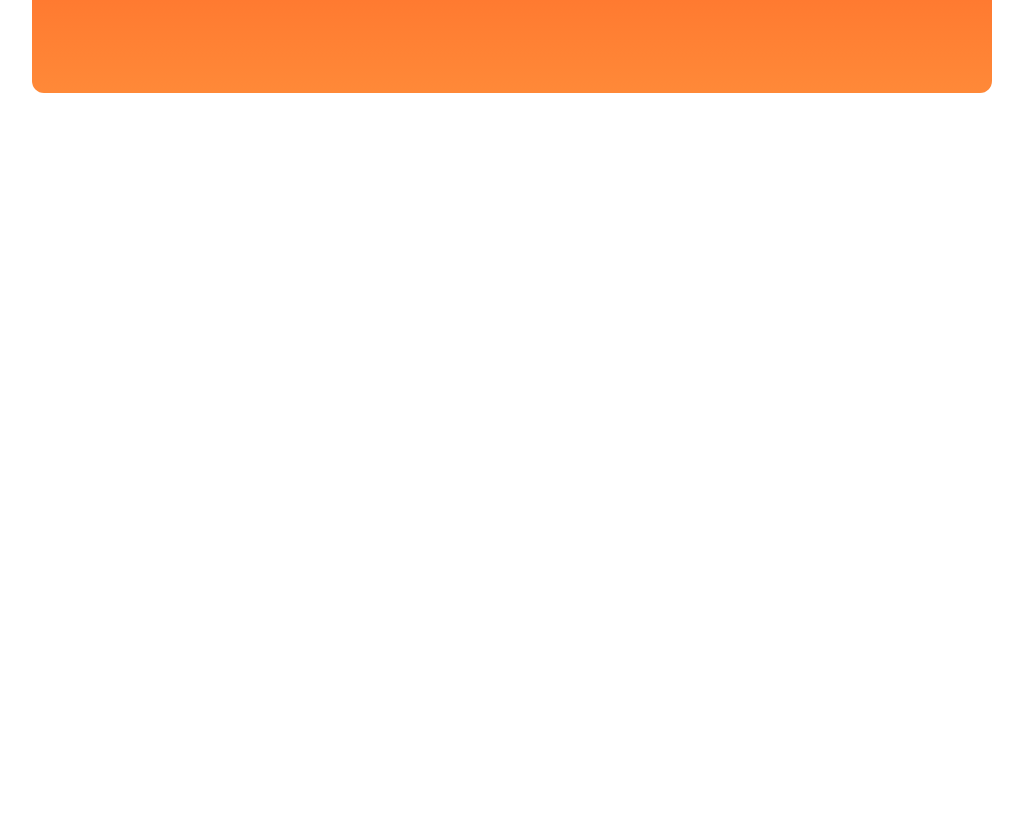
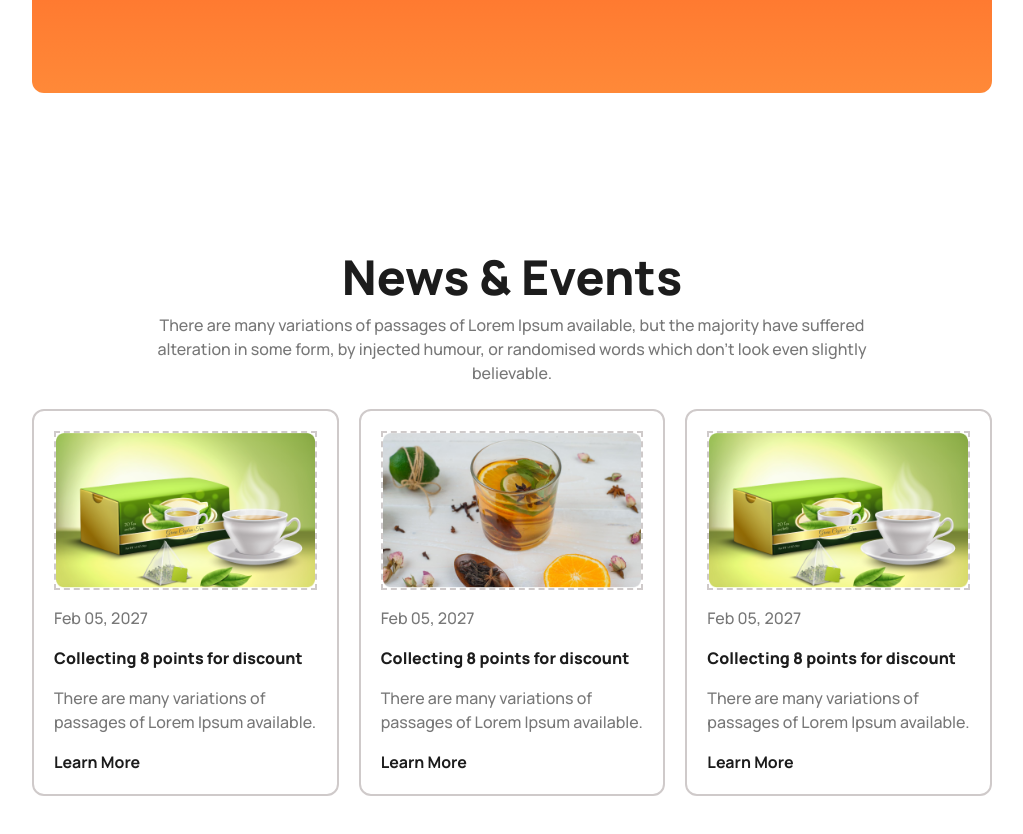
Before and after one commit to Mahfuz1907/teahouse, a plain HTML site: page index.html in a window 1280 px wide. Shown: the part 2825-3659 px from the top of the page, without its empty margins (128-1151 px from the left). Before the commit the page ends 3078 px from the top, so only its background shows below. Drawn offline with nearby package versions, Linux system fonts and the light colour scheme.

Commit message:
added news

```diff
--- a/index.html
+++ b/index.html
@@ -120,7 +120,7 @@
                     </div>
                     <img src="images/circles.png" alt="" class="w-6 h-6 relative left-32 sm:left-60 sm:-top-3 md:left-72 -top-6">
                 </div>
-                <div class="w-96 h-56 rounded-lg 2xl:flex 2xl:flex-col gap-3 bg-white px-12 relative my-auto mx-auto -left-20 -top-44 opacity-20 hidden">
+                <div class="w-96 h-56 rounded-lg 2xl:flex 2xl:flex-col gap-3 bg-white px-12 relative my-auto mx-auto -left-20 -top-36 opacity-20 hidden">
                     <img src="images/client.png" alt="" class="w-14 h-14 relative -left-16 -top-8 border-3 rounded-full border-white">
                     <p class="text-[#777777] text-base font-normal -mt-7">We are providing the best and suitable home insurance services for the people who are interested to treatment</p>
                     <div>
@@ -132,6 +132,59 @@
             </div>
          </div>
         <!-- Client section ends here  -->
+
+        <!-- News section starts here  -->
+         <div class="flex flex-col justify-center align-middle gap-64 sm:gap-40 md:gap-28 lg:gap-3 sm:mb-32">
+            <div class="w-9/12 h-36 flex flex-col gap-3 mx-0 sm:mx-auto">
+                <h1 class="text-left sm:text-center text-[#1c1c1c] text-5xl font-extrabold">News & Events</h1>
+                <p class="text-left sm:text-center text-[#777777] text-base font-medium">There are many variations of passages of Lorem Ipsum available, but the majority have suffered alteration in some form, by injected humour, or randomised words which don't look even slightly believable. </p>
+            </div>
+            <div class="flex flex-col sm:flex sm:flex-col md:grid md:grid-cols-2 lg:flex lg:flex-row gap-5 justify-between align-middle">
+                <div class="flex flex-col justify-start align-middle gap-4 w-80 sm:w-96 md:w-54 lg:w-96 p-5 rounded-xl border-2 border-[#cfcaca]">
+                    <img src="images/news-1.png" alt="" class="border-2 border-dashed border-[#cfcaca]">
+                    <button class="text-left text-[#777777] font-medium text-base">Feb 05, 2027</button>
+                    <h1 class="text-[#1c1c1c] font-extrabold">Collecting 8 points for discount</h1>
+                    <p class="font-medium text-[#777777] text-base">There are many variations of passages of Lorem Ipsum available.</p>
+                    <button class="text-left text-[#1c1c1c] font-bold text-base">Learn More</button>
+                </div>
+                <div class="flex flex-col justify-start align-middle gap-4 w-80 sm:w-96 md:w-54 lg:w-96 p-5 rounded-xl border-2 border-[#cfcaca]">
+                    <img src="images/news-2.png" alt="" class="border-2 border-dashed border-[#cfcaca]">
+                    <button class="text-left text-[#777777] font-medium text-base">Feb 05, 2027</button>
+                    <h1 class="text-[#1c1c1c] font-extrabold">Collecting 8 points for discount</h1>
+                    <p class="font-medium text-[#777777] text-base">There are many variations of passages of Lorem Ipsum available.</p>
+                    <button class="text-left text-[#1c1c1c] font-bold text-base">Learn More</button>
+                </div>
+                <div class="flex flex-col justify-start align-middle gap-4 w-80 sm:w-96 md:w-54 lg:w-96 p-5 rounded-xl border-2 border-[#cfcaca]">
+                    <img src="images/news-1.png" alt="" class="border-2 border-dashed border-[#cfcaca]">
+                    <button class="text-left text-[#777777] font-medium text-base">Feb 05, 2027</button>
+                    <h1 class="text-[#1c1c1c] font-extrabold">Collecting 8 points for discount</h1>
+                    <p class="font-medium text-[#777777] text-base">There are many variations of passages of Lorem Ipsum available.</p>
+                    <button class="text-left text-[#1c1c1c] font-bold text-base">Learn More</button>
+                </div>
+                <div class="hidden md:flex lg:hidden flex-col justify-start align-middle gap-4 md:w-54 p-5 rounded-xl border-2 border-[#cfcaca]">
+                    <img src="images/news-3.png" alt="" class="border-2 border-dashed border-[#cfcaca]">
+                    <button class="text-left text-[#777777] font-medium text-base">Feb 05, 2027</button>
+                    <h1 class="text-[#1c1c1c] font-extrabold">Collecting 8 points for discount</h1>
+                    <p class="font-medium text-[#777777] text-base">There are many variations of passages of Lorem Ipsum available.</p>
+                    <button class="text-left text-[#1c1c1c] font-bold text-base">Learn More</button>
+                </div>
+                <div class="hidden md:flex lg:hidden flex-col justify-start align-middle gap-4 md:w-54 p-5 rounded-xl border-2 border-[#cfcaca]">
+                    <img src="images/news-2.png" alt="" class="border-2 border-dashed border-[#cfcaca]">
+                    <button class="text-left text-[#777777] font-medium text-base">Feb 05, 2027</button>
+                    <h1 class="text-[#1c1c1c] font-extrabold">Collecting 8 points for discount</h1>
+                    <p class="font-medium text-[#777777] text-base">There are many variations of passages of Lorem Ipsum available.</p>
+                    <button class="text-left text-[#1c1c1c] font-bold text-base">Learn More</button>
+                </div>
+                <div class="hidden md:flex lg:hidden flex-col justify-start align-middle gap-4 md:w-54 p-5 rounded-xl border-2 border-[#cfcaca]">
+                    <img src="images/news-3.png" alt="" class="border-2 border-dashed border-[#cfcaca]">
+                    <button class="text-left text-[#777777] font-medium text-base">Feb 05, 2027</button>
+                    <h1 class="text-[#1c1c1c] font-extrabold">Collecting 8 points for discount</h1>
+                    <p class="font-medium text-[#777777] text-base">There are many variations of passages of Lorem Ipsum available.</p>
+                    <button class="text-left text-[#1c1c1c] font-bold text-base">Learn More</button>
+                </div>
+            </div>
+         </div>
+        <!-- News section ends here  -->
     </main>
 </body>
 </html>
```
